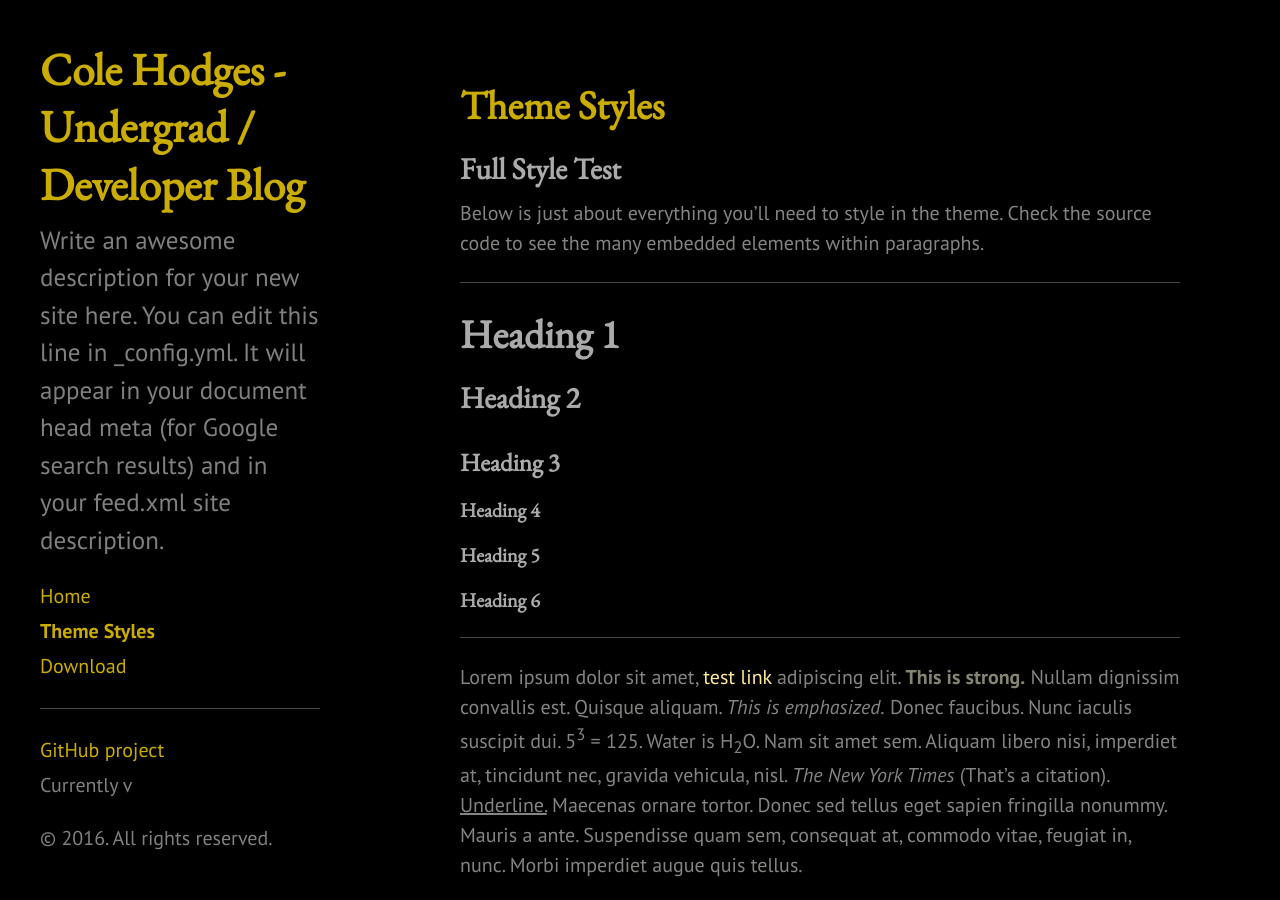
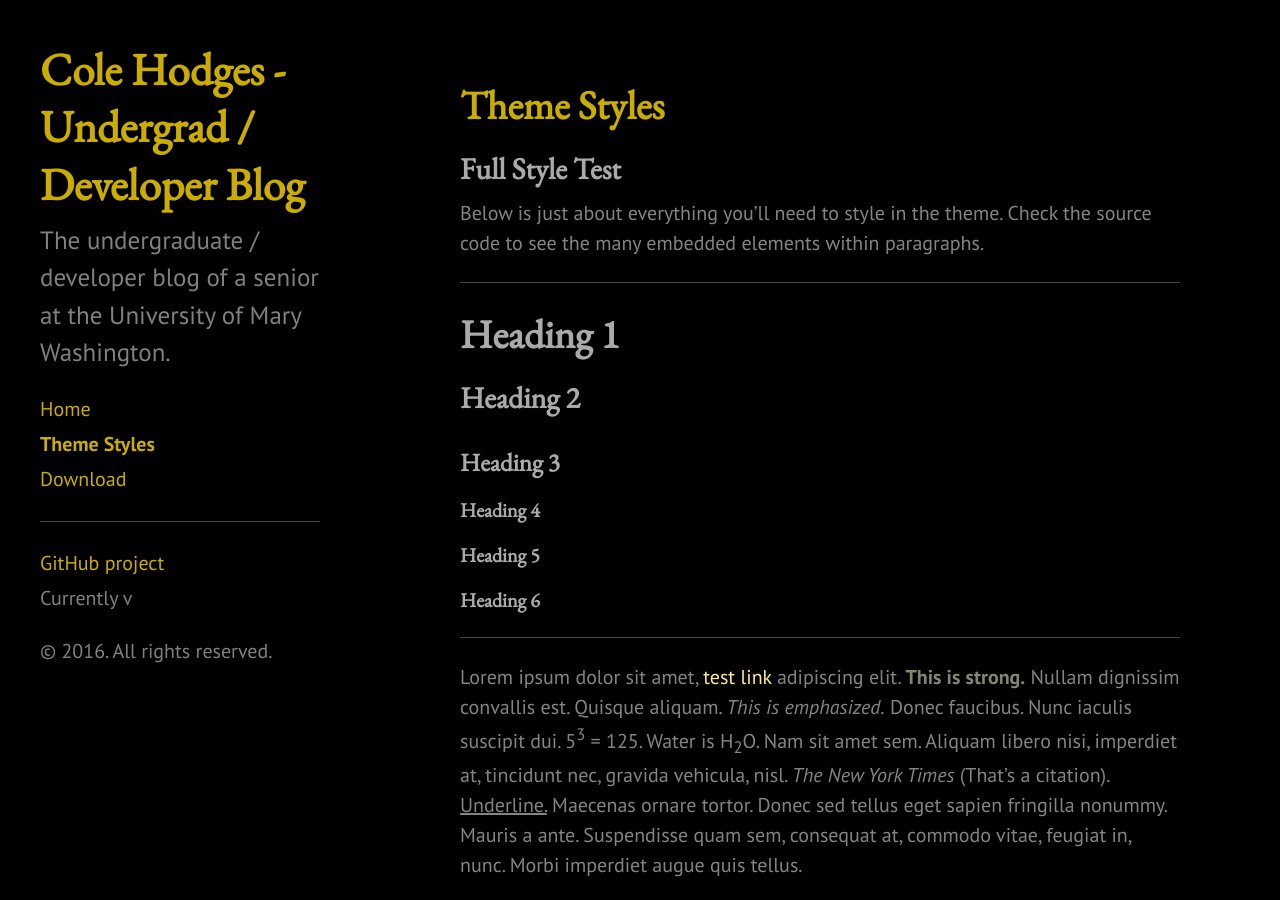
Before and after one commit to cohodges/cohodges.github.io, a Jekyll site: the page built from styles.md, in a window 1280 px wide and 900 px high. Built offline with Jekyll 4.4.1, drawn with Linux system fonts in a browser that asks for light colours.

Commit message:
changed blog description

```diff
--- a/_config.yml
+++ b/_config.yml
@@ -16,9 +16,8 @@
 title: Cole Hodges - Undergrad / Developer Blog
 email: chodges@mail.umw.edu
 description: > # this means to ignore newlines until "baseurl:"
-  Write an awesome description for your new site here. You can edit this
-  line in _config.yml. It will appear in your document head meta (for
-  Google search results) and in your feed.xml site description.
+  The undergraduate / developer blog of a senior
+  at the University of Mary Washington.
 baseurl: "" # the subpath of your site, e.g. /blog
 url: "" # the base hostname & protocol for your site, e.g. http://example.com
 twitter_username: jekyllrb
```
